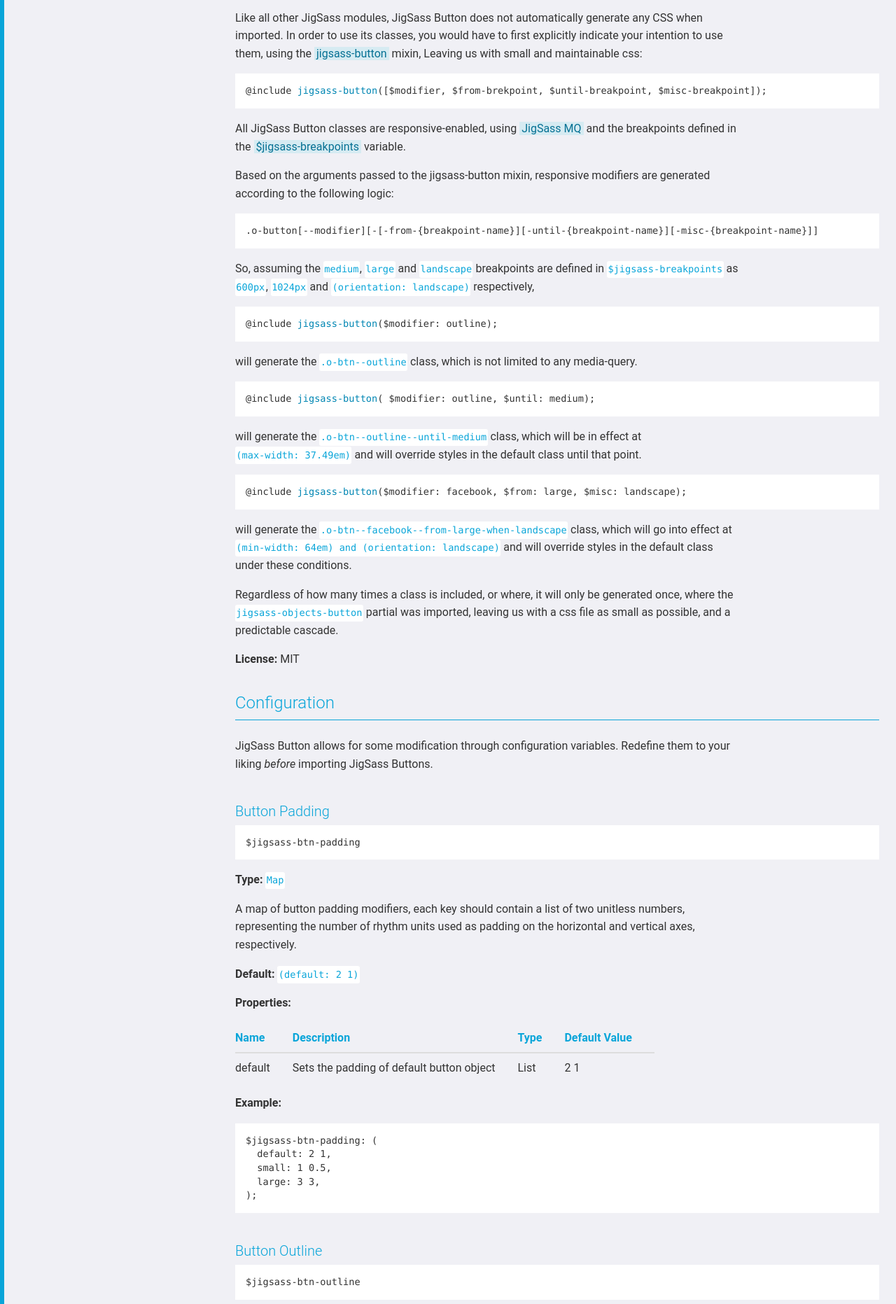
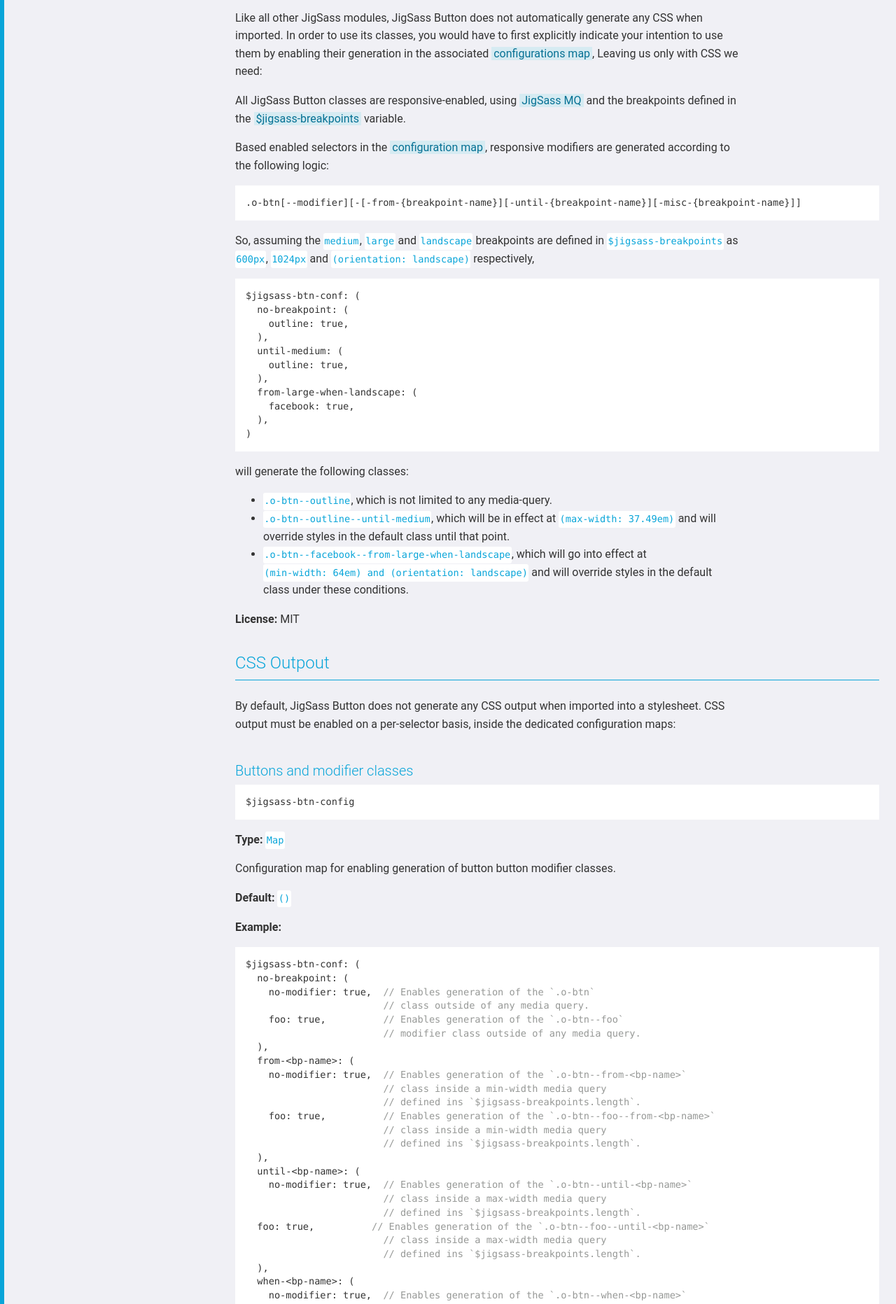
Before and after one commit to TxHawks/jigsass-objects-button, a plain HTML site: page index.html in a window 1280 px wide. Shown: the part 705-2568 px from the top of the page at 70% size. Drawn offline with Linux system fonts and the light colour scheme.

Commit message:
Generate CSS based on configuration map settings
This is a breaking change.

Adapt to changes in `jigsass-tools-selectors`.

Remove the `jigsass-button` mixin.

Update documentation.

```diff
--- a/index.html
+++ b/index.html
@@ -24,12 +24,12 @@
 				</li>
 
 				<li>
-					<a href="#configuration"><span>Configuration</span></a>
+					<a href="#css-outpout"><span>CSS Outpout</span></a>
 
 				</li>
 
 				<li>
-					<a href="#button-mixin"><span>Button Mixin</span></a>
+					<a href="#configuration"><span>Configuration</span></a>
 
 				</li>
 
@@ -117,35 +117,142 @@
 <p>And optionally <a href="#configuration">reconfigure</a> the defaults to your liking.</p>
 <p>Like all other JigSass modules, JigSass Button does not automatically generate any CSS when imported.
 In order to use its classes, you would have to first explicitly indicate your intention to use
-them, using the <a href="#button-mixin">jigsass-button</a> mixin, Leaving us with small and maintainable css:</p>
-<pre><code class="lang-scss">@include jigsass-button([$modifier, $from-brekpoint, $until-breakpoint, $misc-breakpoint]);
-</code></pre>
+them by enabling their generation in the associated <a href="#css-output">configurations map</a>, Leaving
+us only with CSS we need:</p>
 <p>All JigSass Button classes are responsive-enabled, using
 <a href="https://txhawks.github.io/jigsass-tools-mq/">JigSass MQ</a> and the breakpoints defined in the
 <a href="https://txhawks.github.io/jigsass-tools-mq/#variable-jigsass-breakpoints">$jigsass-breakpoints</a>
 variable.</p>
-<p>Based on the arguments passed to the jigsass-button mixin, responsive modifiers are
+<p>Based enabled selectors in the <a href="#css-output">configuration map</a>, responsive modifiers are
 generated according to the following logic:</p>
-<pre><code class="lang-scss">.o-button[--modifier][-[-from-{breakpoint-name}][-until-{breakpoint-name}][-misc-{breakpoint-name}]]
+<pre><code class="lang-scss">.o-btn[--modifier][-[-from-{breakpoint-name}][-until-{breakpoint-name}][-misc-{breakpoint-name}]]
 </code></pre>
 <p>So, assuming the <code>medium</code>, <code>large</code> and <code>landscape</code> breakpoints are defined in <code>$jigsass-breakpoints</code>
 as <code>600px</code>, <code>1024px</code> and <code>(orientation: landscape)</code> respectively,</p>
-<pre><code class="lang-scss">@include jigsass-button($modifier: outline);
+<pre><code class="lang-scss">$jigsass-btn-conf: (
+  no-breakpoint: (
+    outline: true,
+  ),
+  until-medium: (
+    outline: true,
+  ),
+  from-large-when-landscape: (
+    facebook: true,
+  ),
+)
 </code></pre>
-<p>will generate the <code>.o-btn--outline</code> class, which is not limited to any media-query.</p>
-<pre><code class="lang-scss">@include jigsass-button( $modifier: outline, $until: medium);
+<p>will generate the following classes:</p>
+<ul>
+<li><code>.o-btn--outline</code>, which is not limited to any media-query.</li>
+<li><code>.o-btn--outline--until-medium</code>, which will be in effect at
+<code>(max-width: 37.49em)</code> and will override styles in the default class
+until that point.</li>
+<li><code>.o-btn--facebook--from-large-when-landscape</code>, which will go into effect at
+<code>(min-width: 64em) and (orientation: landscape)</code> and will override styles
+in the default class under these  conditions.</li>
+</ul>
+<p><strong>License:</strong> MIT</p>
+
+
+			</div>
+		</section>
+
+		<section id="css-outpout">
+			<h3>CSS Outpout</h3>
+			<div>
+				<p>By default, JigSass Button does not generate any CSS output when imported into
+a stylesheet. CSS output must be enabled on a per-selector basis, inside the
+dedicated configuration maps:</p>
+<h4 id="buttons-and-modifier-classes">Buttons and modifier classes</h4>
+<pre><code class="lang-scss">$jigsass-btn-config
 </code></pre>
-<p>will generate the <code>.o-btn--outline--until-medium</code> class, which will be in effect at
-<code>(max-width: 37.49em)</code> and will override styles in the default class until that point.</p>
-<pre><code class="lang-scss">@include jigsass-button($modifier: facebook, $from: large, $misc: landscape);
+<p><strong>Type:</strong> <code>Map</code></p>
+<p>Configuration map for enabling generation of
+button  button modifier classes.</p>
+<p><strong>Default:</strong> <code>()</code></p>
+<p><strong>Example:</strong></p>
+<pre><code class="lang-scss">$jigsass-btn-conf: (
+  no-breakpoint: (
+    no-modifier: true,  // Enables generation of the `.o-btn`
+                        // class outside of any media query.
+    foo: true,          // Enables generation of the `.o-btn--foo`
+                        // modifier class outside of any media query.
+  ),
+  from-&lt;bp-name&gt;: (
+    no-modifier: true,  // Enables generation of the `.o-btn--from-&lt;bp-name&gt;`
+                        // class inside a min-width media query
+                        // defined ins `$jigsass-breakpoints.length`.
+    foo: true,          // Enables generation of the `.o-btn--foo--from-&lt;bp-name&gt;`
+                        // class inside a min-width media query
+                        // defined ins `$jigsass-breakpoints.length`.
+  ),
+  until-&lt;bp-name&gt;: (
+    no-modifier: true,  // Enables generation of the `.o-btn--until-&lt;bp-name&gt;`
+                        // class inside a max-width media query
+                        // defined ins `$jigsass-breakpoints.length`.
+  foo: true,          // Enables generation of the `.o-btn--foo--until-&lt;bp-name&gt;`
+                        // class inside a max-width media query
+                        // defined ins `$jigsass-breakpoints.length`.
+  ),
+  when-&lt;bp-name&gt;: (
+    no-modifier: true,  // Enables generation of the `.o-btn--when-&lt;bp-name&gt;`
+                        // class inside a misc media query
+                        // defined ins `$jigsass-breakpoints.features`.
+    foo: true,          // Enables generation of the `.o-btn--foo--when-&lt;bp-name&gt;`
+                        // class inside a misc media query
+                        // defined ins `$jigsass-breakpoints.features`.
+  ),
+  from-&lt;bp-name&gt;-until-&lt;bp-name&gt;: (...);
+  from-&lt;bp-name&gt;-when-&lt;bp-name&gt;: (...);
+  until-&lt;bp-name&gt;-when-&lt;bp-name&gt;: (...);
+  from-&lt;bp-name&gt;-until-&lt;bp-name&gt;-when-&lt;bp-name&gt;: (...);
+);
 </code></pre>
-<p>will generate the <code>.o-btn--facebook--from-large-when-landscape</code> class, which will go into
-effect at <code>(min-width: 64em) and (orientation: landscape)</code> and will override styles in the default
-class under these  conditions.</p>
-<p>Regardless of how many times a class is included, or where, it will only be generated once,
-where the <code>jigsass-objects-button</code> partial was imported, leaving us with a css file as small
-as possible, and a predictable cascade.</p>
-<p><strong>License:</strong> MIT</p>
+<h4 id="disabled-buttons">Disabled buttons</h4>
+<pre><code class="lang-scss">$jigsass-btn-disabled-config
+</code></pre>
+<p><strong>Type:</strong> <code>Map</code></p>
+<p>Configuration map for enabling generation of
+disabled button classes.</p>
+<p><strong>Default:</strong> <code>()</code></p>
+<p><strong>Example:</strong></p>
+<pre><code class="lang-scss">$jigsass-btn-conf: (
+  no-breakpoint: (
+    no-modifier: true,  // Enables generation of the `.o-btn-is-disabled`
+                        // class outside of any media query.
+    foo: true,          // Enables generation of the `.o-btn-is-disabled--foo`
+                        // modifier class outside of any media query.
+  ),
+  from-&lt;bp-name&gt;: (
+    no-modifier: true,  // Enables generation of the `.o-btn-is-disabled--from-&lt;bp-name&gt;`
+                        // class inside a min-width media query
+                        // defined ins `$jigsass-breakpoints.length`.
+    foo: true,          // Enables generation of the `.o-btn-is-disabled--foo--from-&lt;bp-name&gt;`
+                        // class inside a min-width media query
+                        // defined ins `$jigsass-breakpoints.length`.
+  ),
+  until-&lt;bp-name&gt;: (
+    no-modifier: true,  // Enables generation of the `.o-btn-is-disabled--until-&lt;bp-name&gt;`
+                        // class inside a max-width media query
+                        // defined ins `$jigsass-breakpoints.length`.
+  foo: true,          // Enables generation of the `.o-btn-is-disabled--foo--until-&lt;bp-name&gt;`
+                        // class inside a max-width media query
+                        // defined ins `$jigsass-breakpoints.length`.
+  ),
+  when-&lt;bp-name&gt;: (
+    no-modifier: true,  // Enables generation of the `.o-btn-is-disabled--when-&lt;bp-name&gt;`
+                        // class inside a misc media query
+                        // defined ins `$jigsass-breakpoints.features`.
+    foo: true,          // Enables generation of the `.o-btn-is-disabled--foo--when-&lt;bp-name&gt;`
+                        // class inside a misc media query
+                        // defined ins `$jigsass-breakpoints.features`.
+  ),
+  from-&lt;bp-name&gt;-until-&lt;bp-name&gt;: (...);
+  from-&lt;bp-name&gt;-when-&lt;bp-name&gt;: (...);
+  until-&lt;bp-name&gt;-when-&lt;bp-name&gt;: (...);
+  from-&lt;bp-name&gt;-until-&lt;bp-name&gt;-when-&lt;bp-name&gt;: (...);
+);
+</code></pre>
 
 
 			</div>
@@ -262,64 +369,6 @@
   opacity: 0.4,
   cursor: default,
 )
-</code></pre>
-
-
-			</div>
-		</section>
-
-		<section id="button-mixin">
-			<h3>Button Mixin</h3>
-			<div>
-				<pre><code class="lang-scss">@mixin jigsass-button($modifier: false, $from: false, $until: false, $misc: false) { ... }
-</code></pre>
-<h4 id="description">Description</h4>
-<p>Generates an <code>o-btn</code> or a button modifier class, optionally limited to a specific breakpoint defined in
-<a href="https://txhawks.github.io/jigsass-tools-mq/#variable-jigsass-breakpoints">$jigsass-breakpoints</a>).</p>
-<h4 id="parameters">Parameters</h4>
-<table>
-<thead>
-<tr>
-<th>Name</th>
-<th>Description</th>
-<th>Type</th>
-<th>Default Value</th>
-</tr>
-</thead>
-<tbody>
-<tr>
-<td><code>$modifier</code></td>
-<td>A <code>o-btn</code> modifier.</td>
-<td><code>String</code> or <code>Boolean</code></td>
-<td>false</td>
-</tr>
-<tr>
-<td><code>$from</code></td>
-<td>The name of breakpoint used as the min-width condition</td>
-<td><code>String</code> or <code>Boolean</code></td>
-<td>false</td>
-</tr>
-<tr>
-<td><code>$until</code></td>
-<td>The name of breakpoint used as the max-width condition</td>
-<td><code>String</code> or <code>Boolean</code></td>
-<td>false</td>
-</tr>
-<tr>
-<td><code>$misc</code></td>
-<td>The name of a miscellaneous media query condition</td>
-<td><code>String</code> or <code>Boolean</code></td>
-<td>false</td>
-</tr>
-</tbody>
-</table>
-<h4 id="example">Example</h4>
-<pre><code class="lang-scss">@include jigsass-button($from: medium);
-</code></pre>
-<p>Will generate:</p>
-<pre><code class="lang-scss">@media (min-width: 37.5em) {
-  .o-btn--from-medium { ... }
-}
 </code></pre>
 
 
@@ -460,10 +509,6 @@
 <h4 id="include-with-">include with:</h4>
 <pre><code class="lang-scss">@include jigsass-button($modifier: primary[, $from, $until, $misc]);
 </code></pre>
-<h4 id="related-mixins-">Related Mixins:</h4>
-<p><a href="#button-mixin">jigsass-button</a>: Generates a button or a buttons modifier class,
-optionally limited to a specific breakpoint defined in
-<a href="https://txhawks.github.io/jigsass-tools-mq/#variable-jigsass-breakpoints">$jigsass-breakpoints</a>).</p>
 
 
 			</div>
@@ -484,10 +529,6 @@
 <h4 id="include-with-">include with:</h4>
 <pre><code class="lang-scss">@include jigsass-button($modifier: facebook[, $from, $until, $misc]);
 </code></pre>
-<h4 id="related-mixins-">Related Mixins:</h4>
-<p><a href="#button-mixin">jigsass-button</a>: Generates a button or a buttons modifier class,
-optionally limited to a specific breakpoint defined in
-<a href="https://txhawks.github.io/jigsass-tools-mq/#variable-jigsass-breakpoints">$jigsass-breakpoints</a>).</p>
 
 
 			</div>
@@ -508,10 +549,6 @@
 <h4 id="include-with-">include with:</h4>
 <pre><code class="lang-scss">@include jigsass-button($modifier: twitter[, $from, $until, $misc]);
 </code></pre>
-<h4 id="related-mixins-">Related Mixins:</h4>
-<p><a href="#button-mixin">jigsass-button</a>: Generates a button or a buttons modifier class,
-optionally limited to a specific breakpoint defined in
-<a href="https://txhawks.github.io/jigsass-tools-mq/#variable-jigsass-breakpoints">$jigsass-breakpoints</a>).</p>
 
 
 			</div>
@@ -532,10 +569,6 @@
 <h4 id="include-with-">include with:</h4>
 <pre><code class="lang-scss">@include jigsass-button($modifier: action[, $from, $until, $misc]);
 </code></pre>
-<h4 id="related-mixins-">Related Mixins:</h4>
-<p><a href="#button-mixin">jigsass-button</a>: Generates a button or a buttons modifier class,
-optionally limited to a specific breakpoint defined in
-<a href="https://txhawks.github.io/jigsass-tools-mq/#variable-jigsass-breakpoints">$jigsass-breakpoints</a>).</p>
 
 
 			</div>
@@ -568,7 +601,7 @@
 			</div>
 		</section>
 
-	<footer>Last modified Sunday, 17 April 2016 15:50</footer>
+	<footer>Last modified Thursday, 21 April 2016 17:28</footer>
 </main>
 <script src="prism.js"></script>
 <script src="examples.js"></script>
```
Also changed, not shown: assets/sg.css (+142 -87 lines).
